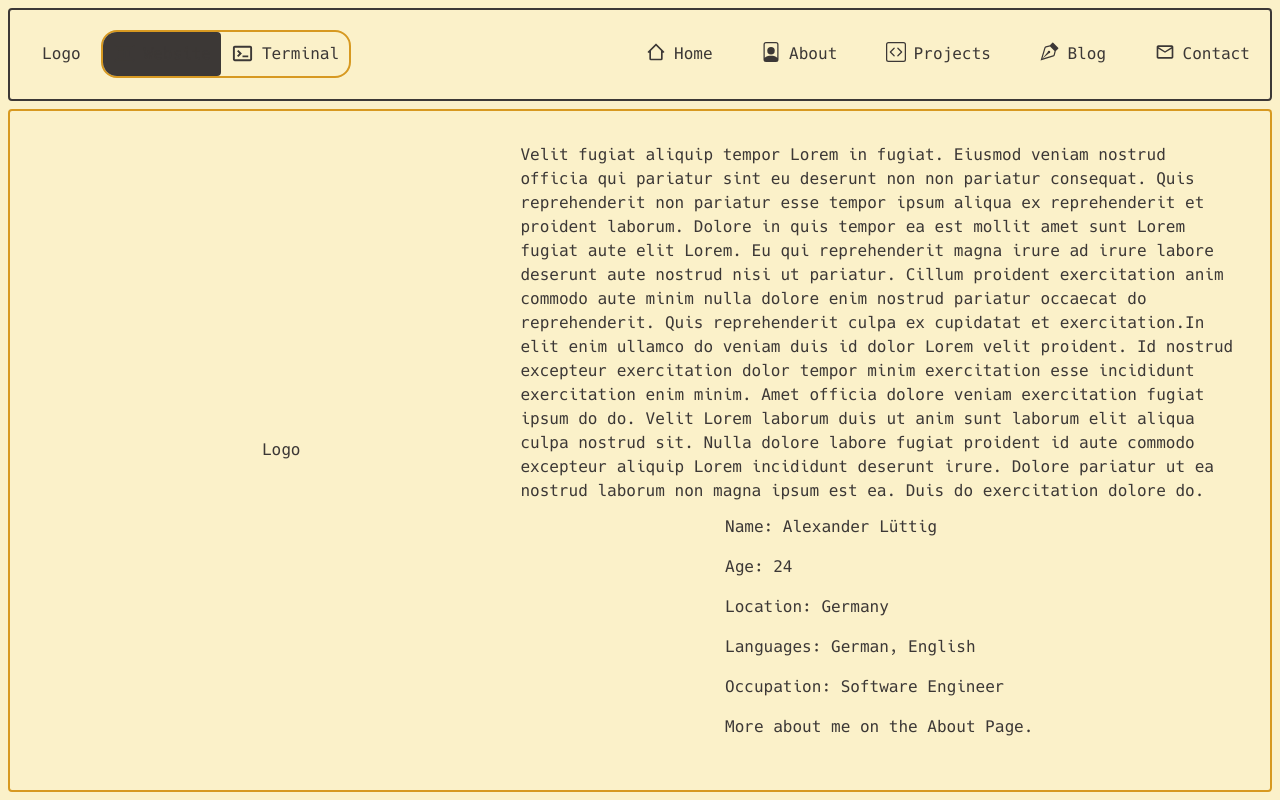
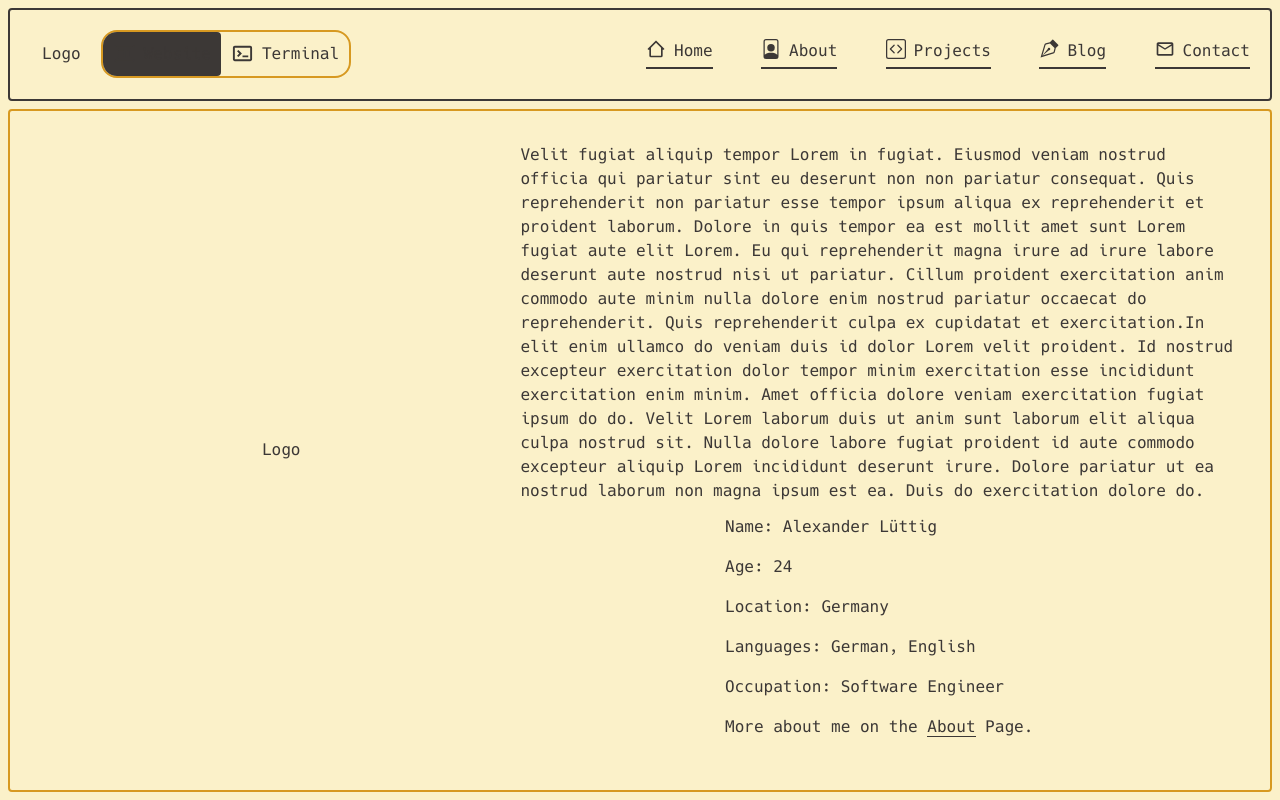
Before and after one commit to alexanderluettig/personal-website, a Next.js app: page / in a window 1280 px wide. Built offline with nearby package versions, Linux system fonts and the light colour scheme.

Commit message:
added some lines below text

```diff
--- a/src/components/navigation/navbar.tsx
+++ b/src/components/navigation/navbar.tsx
@@ -18,8 +18,8 @@ const Navigation: React.FC = () => {
                 {isIndex ? <IndexToggle /> : ''}
             </div>
             <div className="w-[50%]">
-                <ul className="w-full flex flex-row justify-between [&>*]:mr-[20px] [&>*]:hover:cursor-pointer">
-                    <li>
+                <ul className="w-full flex flex-row justify-between [&>li]:mr-[20px] [&>li]:pb-1 [&>li]:hover:cursor-pointer [&>li]:border-b-2">
+                    <li className="hover:text-dark-yellow">
                         <Link href={'/'}>
                             <span className="flex flex-row">
                                 <BiHomeAlt2 size={20} className="mr-2" />
@@ -27,7 +27,7 @@ const Navigation: React.FC = () => {
                             </span>
                         </Link>
                     </li>
-                    <li>
+                    <li className="hover:text-dark-yellow">
                         <Link href={'/about'}>
                             <span className="flex flex-row">
                                 <BsFilePerson size={20} className="mr-2" />
@@ -35,7 +35,7 @@ const Navigation: React.FC = () => {
                             </span>
                         </Link>
                     </li>
-                    <li>
+                    <li className="hover:text-dark-yellow">
                         <Link href="/projects">
                             <span className="flex flex-row">
                                 <BsCodeSquare size={20} className="mr-2" />
@@ -43,7 +43,7 @@ const Navigation: React.FC = () => {
                             </span>
                         </Link>
                     </li>
-                    <li>
+                    <li className="hover:text-dark-yellow">
                         <Link href="/blog">
                             <span className="flex flex-row">
                                 <BsVectorPen size={20} className="mr-2" />
@@ -51,7 +51,7 @@ const Navigation: React.FC = () => {
                             </span>
                         </Link>
                     </li>
-                    <li>
+                    <li className="hover:text-dark-yellow">
                         <Link href="/contact">
                             <span className="flex flex-row">
                                 <MdOutlineMailOutline
--- a/src/components/websiteView.tsx
+++ b/src/components/websiteView.tsx
@@ -51,7 +51,9 @@ const WebsiteView: React.FC = () => {
                             <Link href="/about">
                                 <span className="hover:text-light-yellow dark:hover:text-dark-yellow">
                                     {' '}
-                                    About{' '}
+                                    <span className="border-b-[1px]">
+                                        About
+                                    </span>{' '}
                                 </span>
                             </Link>
                             Page.
```
